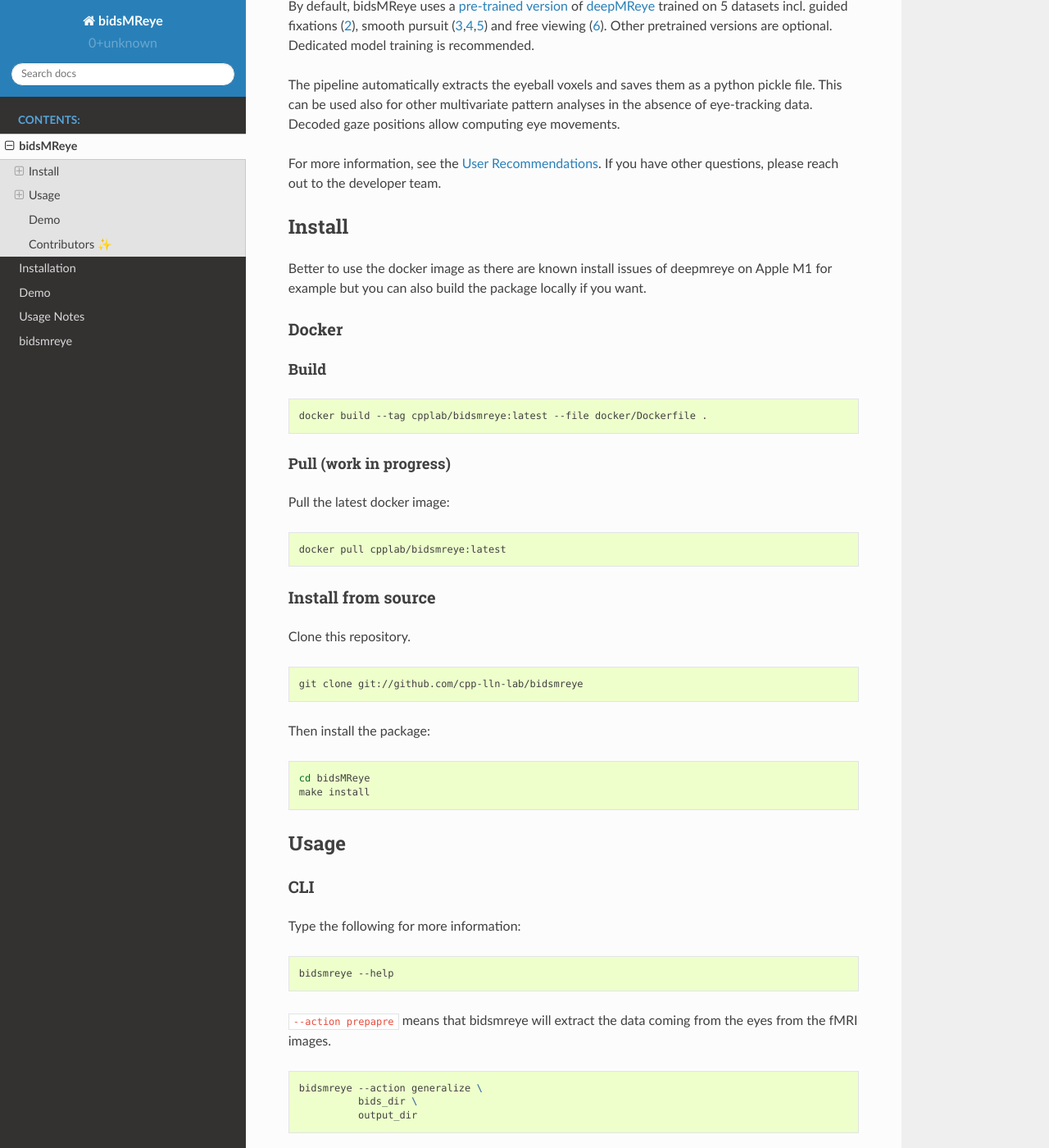
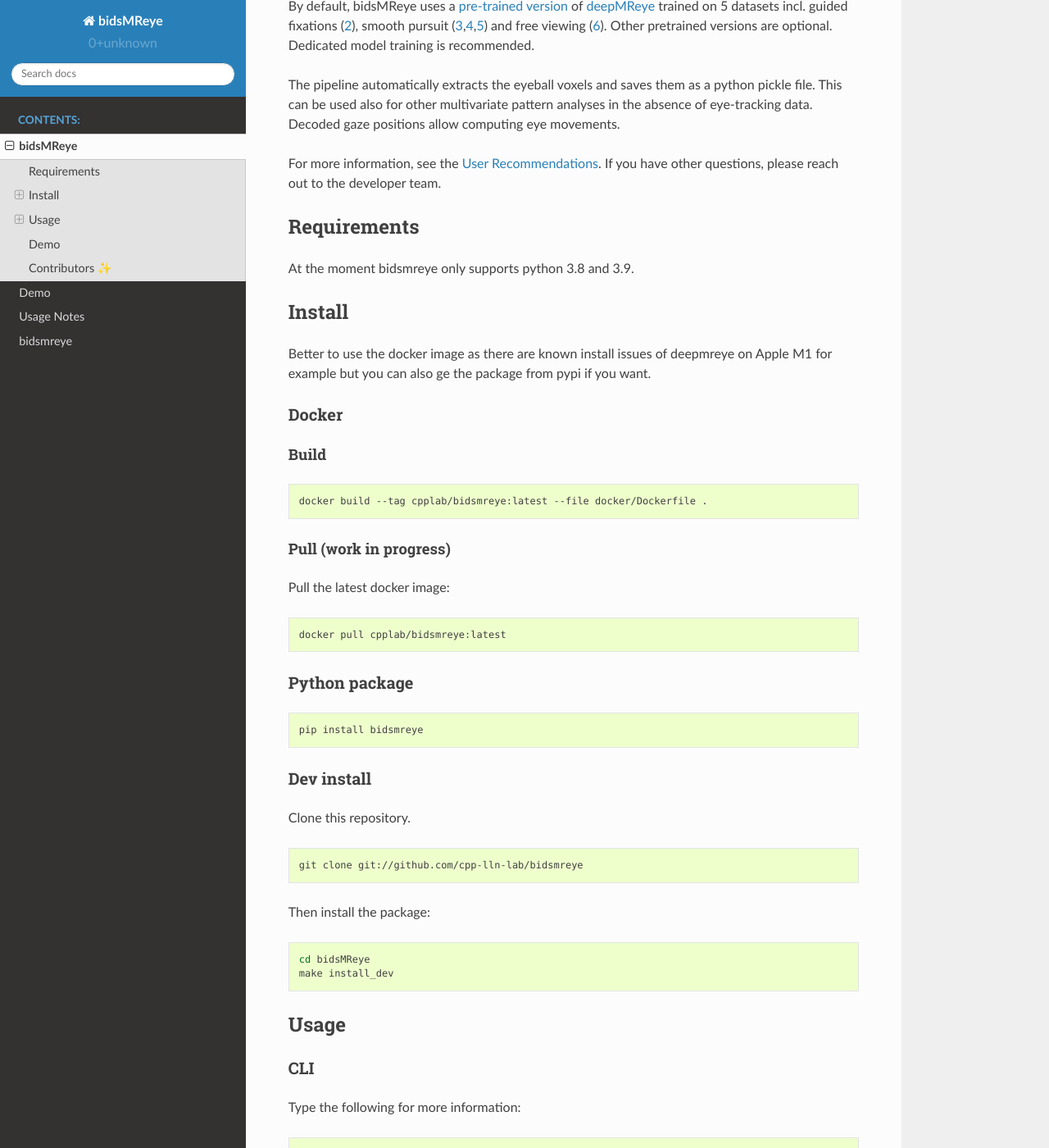
Before and after one commit to cpp-lln-lab/bidsMReye, a Sphinx documentation site: the page built from docs/source/readme.md, in a window 1280 px wide and 1400 px high, scrolled down 356 px. Shown: the whole window at 82% size. Built offline with Sphinx 7.4.7 and the Read the Docs theme 2.0.0, drawn with Linux system fonts in a browser that asks for light colours; some of the changed text lies outside the part shown.

Commit message:
update install method and doc

````diff
--- a/README.md
+++ b/README.md
@@ -33,10 +33,14 @@
 [User Recommendations](https://deepmreye.slite.com/p/channel/MUgmvViEbaATSrqt3susLZ/notes/kKdOXmLqe).
 If you have other questions, please reach out to the developer team.
 
+## Requirements
+
+At the moment bidsmreye only supports python 3.8 and 3.9.
+
 ## Install
 
 Better to use the docker image as there are known install issues of deepmreye on
-Apple M1 for example but you can also build the package locally if you want.
+Apple M1 for example but you can also ge the package from pypi if you want.
 
 ### Docker
 
@@ -54,7 +58,13 @@
 docker pull cpplab/bidsmreye:latest
 ```
 
-### Install from source
+### Python package
+
+```bash
+pip install bidsmreye
+```
+
+### Dev install
 
 Clone this repository.
 
@@ -66,7 +76,7 @@
 
 ```bash
 cd bidsMReye
-make install
+make install_dev
 ```
 
 ## Usage
@@ -83,7 +93,7 @@
 eyes from the fMRI images.
 
 ```bash
-bidsmreye --action generalize \
+bidsmreye --action prepapre \
           bids_dir \
           output_dir
 ```
@@ -93,7 +103,14 @@
 participants.
 
 ```bash
-# all does "prepare" then "generalize"
+bidsmreye --action generalize \
+          bids_dir \
+          output_dir
+```
+
+"all" does "prepare" then "generalize".
+
+```bash
 bidsmreye --action all \
           bids_dir \
           output_dir
--- a/docs/source/index.rst
+++ b/docs/source/index.rst
@@ -6,7 +6,6 @@
    :caption: Contents:
 
    readme
-   installation
    demo
    usage_notes
    modules
--- a/setup.py
+++ b/setup.py
@@ -17,13 +17,9 @@
 SETUP_REQUIRES = ["setuptools >= 30.3.0"]
 SETUP_REQUIRES += ["wheel"] if "bdist_wheel" in sys.argv else []
 
-with open("requirements.txt") as f:
-    requirements = f.read().splitlines()
-
 if __name__ == "__main__":
 
     setup(
-        install_requires=requirements,
         setup_requires=SETUP_REQUIRES,
         version=versioneer.get_version(),
         cmdclass=versioneer.get_cmdclass(),
````
Also changed, not shown: docs/source/installation.rst (deleted, +0 -40 lines), requirements.txt (deleted, +0 -8 lines), setup.cfg (+9 -0 lines), .readthedocs.yml, 2 other files.
